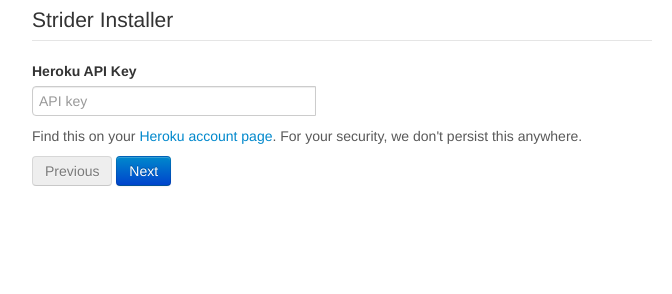
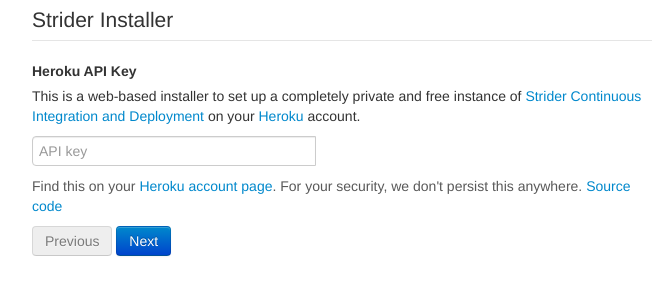
Before and after one commit to niallo/deadlift, a website: page public/index.html in a window 1280 px wide. Shown: the whole page, without its empty margins (328-1000 px from the left). Drawn offline with Linux system fonts and the light colour scheme.

Commit message:
tweak copy

```diff
--- a/public/index.html
+++ b/public/index.html
@@ -17,6 +17,8 @@
         <fieldset>
             <legend>Strider Installer</legend>
             <label><b>Heroku API Key</b></label>
+            <p>This is a web-based installer to set up a completely private and free instance of <a href="http://stridercd.com">Strider Continuous Integration and Deployment</a> on your <a href="http://heroku.com">Heroku</a> account.
+            </p>
             <div class="control-group" data-bind="css: { error: herokuApiKeyInvalid() && !inProgress() }">
               <div class="input-append">
                 <input data-bind="value: herokuApiKey" class="input-xlarge" type="password" placeholder="API key"></input>
@@ -24,7 +26,7 @@
                 <img class="add-on" src="/spinner.gif" style="display: none;" data-bind="visible: inProgress" />
               </div>
             </div>
-            <span class="help-block">Find this on your <a target="_blank" href="https://dashboard.heroku.com/account">Heroku account page</a>. For your security, we don't persist this anywhere.</span>
+            <span class="help-block">Find this on your <a target="_blank" href="https://dashboard.heroku.com/account">Heroku account page</a>. For your security, we don't persist this anywhere. <a href="https://github.com/niallo/deadlift">Source code</a></span>
             <div class="btn-grp">
               <button disabled="1" class="btn">Previous</button>
               <button type="submit" class="btn btn-primary" data-bind="disable: inProgress">Next</button>
```
